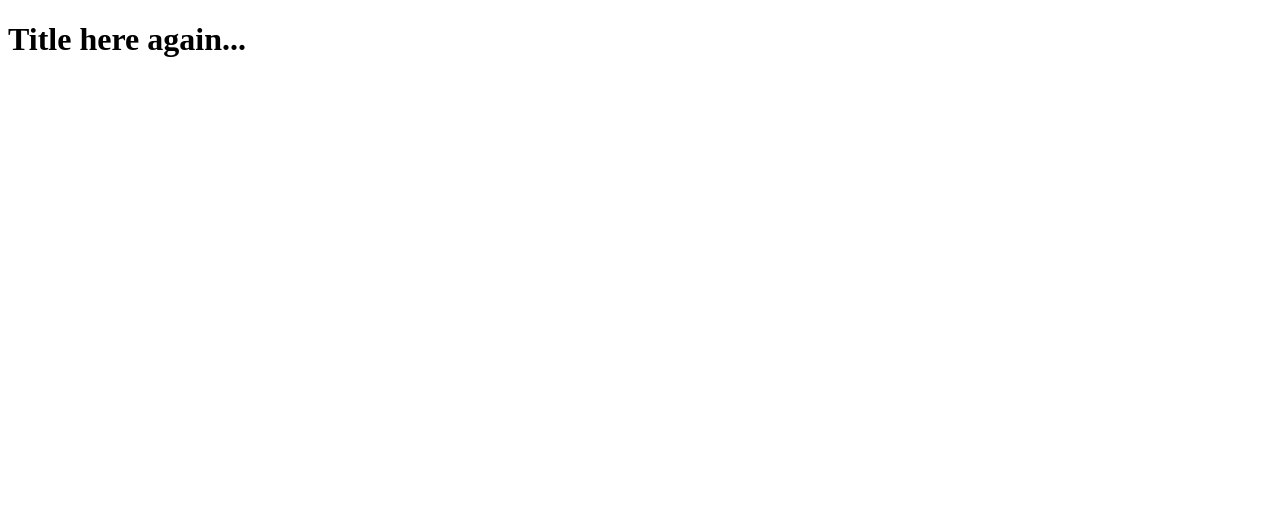
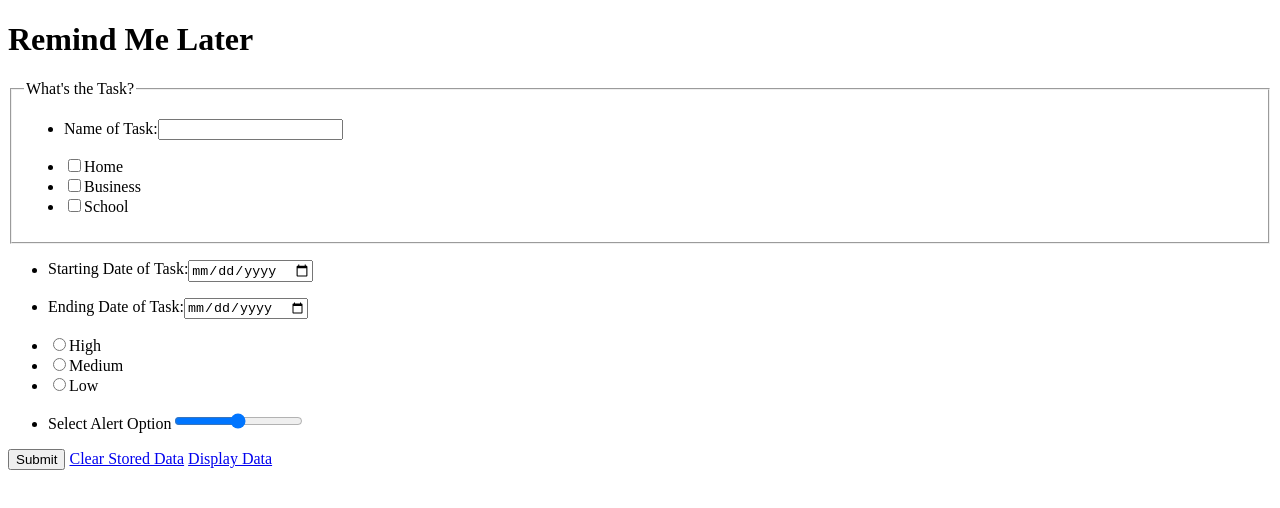
Before and after one commit to dward1289/VFW_Project1, a plain HTML site: page additem.html in a window 1280 px wide. Drawn offline with Linux system fonts and the light colour scheme.

Commit message:
Fieldset, form, input fields, labels, and links added.

```diff
--- a/additem.html
+++ b/additem.html
@@ -1,15 +1,52 @@
 <!DOCTYPE html>
 <html>
 <head>
-    <title>Title here...</title>
+    <title>Remind Me Later</title>
 
 </head>
 
 <body>
 
 <header>
-    <h1>Title here again...</h1>
+    <h1>Remind Me Later</h1>
 </header>
+
+	<form action="#" method="post">
+		<fieldset>
+			<legend>What's the Task?</legend>
+			<ul>
+				<li><label for="taskName">Name of Task:</label><input type="text" id="taskName" /></li>
+			</ul>
+			<ul>
+				<li><input type="checkbox" value="Home" id="home" /><label for="home">Home<label></li>
+				<li><input type="checkbox" value="Business" id="business" /><label for="business">Business<label></li>
+				<li><input type="checkbox" value="School" id="school" /><label for="school">School<label></li>
+			</ul>
+
+		</fieldset>
+		<ul>
+				<li><label for="taskDate">Starting Date of Task:</label><input type="date" id="taskDate" /></li>
+		</ul>
+		<ul>
+				<li><label for="taskEnd">Ending Date of Task:</label><input type="date" id="taskEnd" /></li>
+			</ul>
+			<ul>
+				<li><input type="radio" value="High" id="high" /><label for="high">High<label></li>
+				<li><input type="radio" value="Medium" id="medium" /><label for="medium">Medium<label></li>
+				<li><input type="radio" value="Low" id="low" /><label for="low">Low<label></li>
+			</ul>
+
+	<ul>
+<li><label for="taskDate">Select Alert Option</label><input type="range" id="alertWay" min="1" max="3" /></li>
+		</ul>
+
+	</form>
+
+<footer>
+<button>Submit</button>
+
+<a href="#">Clear Stored Data</a> <a href="#">Display Data</a>
+</footer>
 
 </body>
 </html>
```
